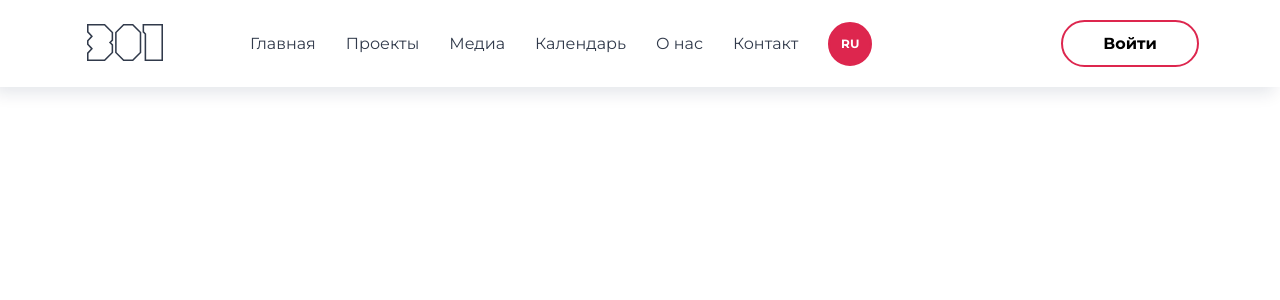
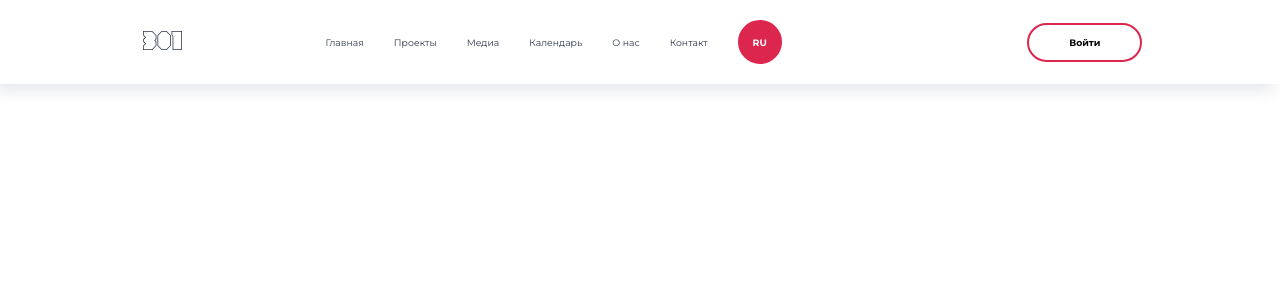
Before and after one commit to tamsargsyan/301-a-master, a React (Create React App) app: page /about-us in a window 1280 px wide. Shown: the top 300 px of the page. Built offline with nearby package versions, Linux system fonts and the light colour scheme.

Commit message:
fix navbar sizes

```diff
--- a/src/App.css
+++ b/src/App.css
@@ -71,7 +71,7 @@ h2 {
     flex-direction: column;
   }
   .btns,
-  .btn {
+  .btn:not(.lang, .signIn-btn) {
     width: 100% !important;
   }
   .App {
--- a/src/components/Button/index.css
+++ b/src/components/Button/index.css
@@ -9,6 +9,7 @@
   transition: 0.3s ease;
   font-weight: 700;
   font-family: "Montserrat", sans-serif;
+  font-size: clamp(1.125rem, 0rem + 0.9375vw, 3.375rem);
 }
 .aboutInner .activeBtn {
   transform: translateX(20px);
@@ -29,6 +30,36 @@
 .pagination_backBtn img {
   transform: rotate(180deg);
 }
+@media screen and (max-width: 1920px) {
+  .btn {
+    font-size: clamp(0.9375rem, 0rem + 0.9375vw, 1.125rem);
+  }
+}
+@media screen and (max-width: 1600px) {
+  .btn {
+    font-size: clamp(0.820625rem, 0.0025rem + 0.935vw, 0.9375rem);
+  }
+}
+@media screen and (max-width: 1400px) {
+  .btn {
+    font-size: clamp(0.75rem, -0.0033rem + 0.9417vw, 0.820625rem);
+  }
+}
+@media screen and (max-width: 1280px) {
+  .btn {
+    font-size: clamp(0.644375rem, -0.0011rem + 0.9389vw, 0.75rem);
+  }
+}
+@media screen and (max-width: 1100px) {
+  .btn {
+    font-size: clamp(0.46875rem, 0.0004rem + 0.9367vw, 0.644375rem);
+  }
+}
+@media screen and (max-width: 800px) {
+  .btn {
+    font-size: clamp(0.351875rem, 0.0012rem + 0.935vw, 0.46875rem);
+  }
+}
 @media screen and (max-width: 975px) {
   .homePage_btn {
     font-size: clamp(0.9375rem, -0.0004rem + 4.6893vw, 1.758125rem) !important;
--- a/src/components/Hypotheses/index.css
+++ b/src/components/Hypotheses/index.css
@@ -100,6 +100,7 @@
 @media screen and (max-width: 975px) {
   .aboutContainer {
     padding: 50px;
+    height: auto;
   }
   .aboutInner {
     gap: 20px;
--- a/src/components/Navbar/index.css
+++ b/src/components/Navbar/index.css
@@ -26,7 +26,6 @@
 
 .link a {
   color: var(--text-color);
-  font-size: 16px;
 }
 
 .lang {
@@ -34,7 +33,6 @@
   height: 33px;
   border-radius: 50%;
   padding: 20px;
-  font-size: 12px;
   color: var(--text-color);
   text-transform: uppercase;
 }
@@ -54,7 +52,75 @@
   display: flex;
   gap: 10px;
 }
-@media screen and (max-width: 975px) {
+.link a,
+.signIn-btn,
+.lang {
+  font-size: clamp(0.875rem, 0rem + 0.7292vw, 2.625rem);
+}
+.logo {
+  width: clamp(4.75rem, 0rem + 3.9583vw, 14.25rem);
+}
+.logo img {
+  width: 100%;
+  height: 100%;
+}
+@media screen and (max-width: 1920px) {
+  .link a,
+  .signIn-btn,
+  .lang {
+    font-size: clamp(0.729375rem, 0.0012rem + 0.7281vw, 0.875rem);
+  }
+  .logo {
+    width: clamp(3.958125rem, -0.0013rem + 3.9594vw, 4.75rem);
+  }
+}
+@media screen and (max-width: 1600px) {
+  .link a,
+  .signIn-btn,
+  .lang {
+    font-size: clamp(0.638125rem, -0.0006rem + 0.73vw, 0.729375rem);
+  }
+  .logo {
+    width: clamp(3.46375rem, 0.0031rem + 3.955vw, 3.958125rem);
+  }
+}
+@media screen and (max-width: 1400px) {
+  .link a,
+  .signIn-btn,
+  .lang {
+    font-size: clamp(0.583125rem, -0.0035rem + 0.7333vw, 0.638125rem);
+  }
+  .logo {
+    width: clamp(3.166875rem, 0.0002rem + 3.9583vw, 3.46375rem);
+  }
+}
+@media screen and (max-width: 1280px) {
+  .link a,
+  .signIn-btn,
+  .lang {
+    font-size: clamp(0.50125rem, 0.0009rem + 0.7278vw, 0.583125rem);
+  }
+  .logo {
+    width: clamp(2.72125rem, -0.002rem + 3.9611vw, 3.166875rem);
+  }
+}
+@media screen and (max-width: 1100px) {
+  .link a,
+  .signIn-btn,
+  .lang {
+    font-size: clamp(0.364375rem, -0.0006rem + 0.73vw, 0.50125rem);
+  }
+  .logo {
+    width: clamp(1.979375rem, 0.001rem + 3.9567vw, 2.72125rem);
+  }
+}
+@media screen and (max-width: 800px) {
+  .logo {
+    width: fit-content;
+  }
+  .lang {
+    font-size: 12px;
+  }
   body.no-scroll {
     overflow: hidden;
   }
--- a/src/components/Navbar/index.tsx
+++ b/src/components/Navbar/index.tsx
@@ -159,7 +159,12 @@ const Navbar = () => {
           ))}
         </div>
       </div>
-      <Button text={t(`navbar.sign-in`)} link={true} to="" />
+      <Button
+        text={t(`navbar.sign-in`)}
+        link={true}
+        to=""
+        className="signIn-btn"
+      />
     </div>
   );
 };
--- a/src/components/Project/index.css
+++ b/src/components/Project/index.css
@@ -79,9 +79,35 @@
   padding: 6px;
   border-radius: 50%;
 }
+.view-btn,
+.heart-btn {
+  font-size: clamp(1.25rem, 0rem + 1.0417vw, 3.75rem);
+}
+@media screen and (max-width: 1920px) {
+  .view-btn,
+  .heart-btn {
+    font-size: clamp(1.041875rem, 0.0013rem + 1.0406vw, 1.25rem);
+  }
+}
 @media screen and (max-width: 1600px) {
   .ourProject__project {
     height: 310px;
+  }
+  .view-btn,
+  .heart-btn {
+    font-size: clamp(0.91125rem, -0.0031rem + 1.045vw, 1.041875rem);
+  }
+}
+@media screen and (max-width: 1400px) {
+  .view-btn,
+  .heart-btn {
+    font-size: clamp(0.833125rem, -0.0002rem + 1.0417vw, 0.91125rem);
+  }
+}
+@media screen and (max-width: 1280px) {
+  .view-btn,
+  .heart-btn {
+    font-size: clamp(0.71625rem, 0.002rem + 1.0389vw, 0.833125rem);
   }
 }
 @media screen and (max-width: 1280px) {
--- a/src/components/Project/index.tsx
+++ b/src/components/Project/index.tsx
@@ -61,17 +61,13 @@ const Project: React.FC<ProjectProps> = ({
               color: "#fff",
               fontWeight: "500",
             }}
+            className="view-btn"
             onClick={() => {
-              // setIsView(true);
-              // view(id);
               //@ts-ignore
               dispatch(fetchingProjectDetails(`project-details/${id}`));
             }}
           />
-          <button
-            className={`heart-btn ${isSaved ? "liked" : ""}`}
-            // onClick={heartit}
-          >
+          <button className={`heart-btn ${isSaved ? "liked" : ""}`}>
             <span>{t("btns.save-project")}</span>
             <div className="heartWrapper">
               <svg className="heart" viewBox="0 0 32 29.6">
--- a/src/pages/FullProjectInfo/index.tsx
+++ b/src/pages/FullProjectInfo/index.tsx
@@ -103,7 +103,7 @@ const FullProjectInfo: React.FC<Props> = ({ viewedProject, setIsView }) => {
     }
   }, [project]);
   const navigate = useNavigate();
-  console.log(project);
+
   if (loading)
     return (
       <div className="loadingContainer">
```
